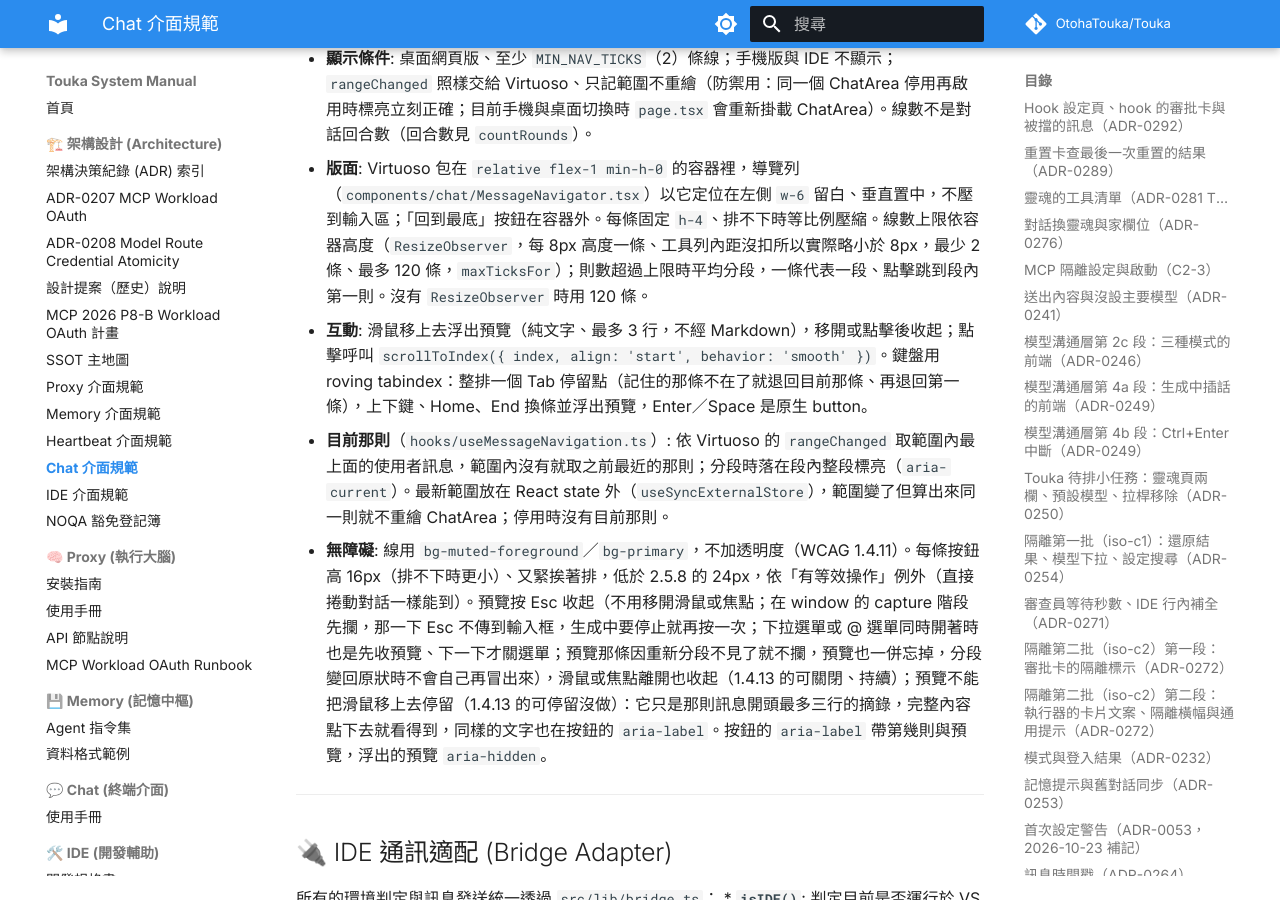
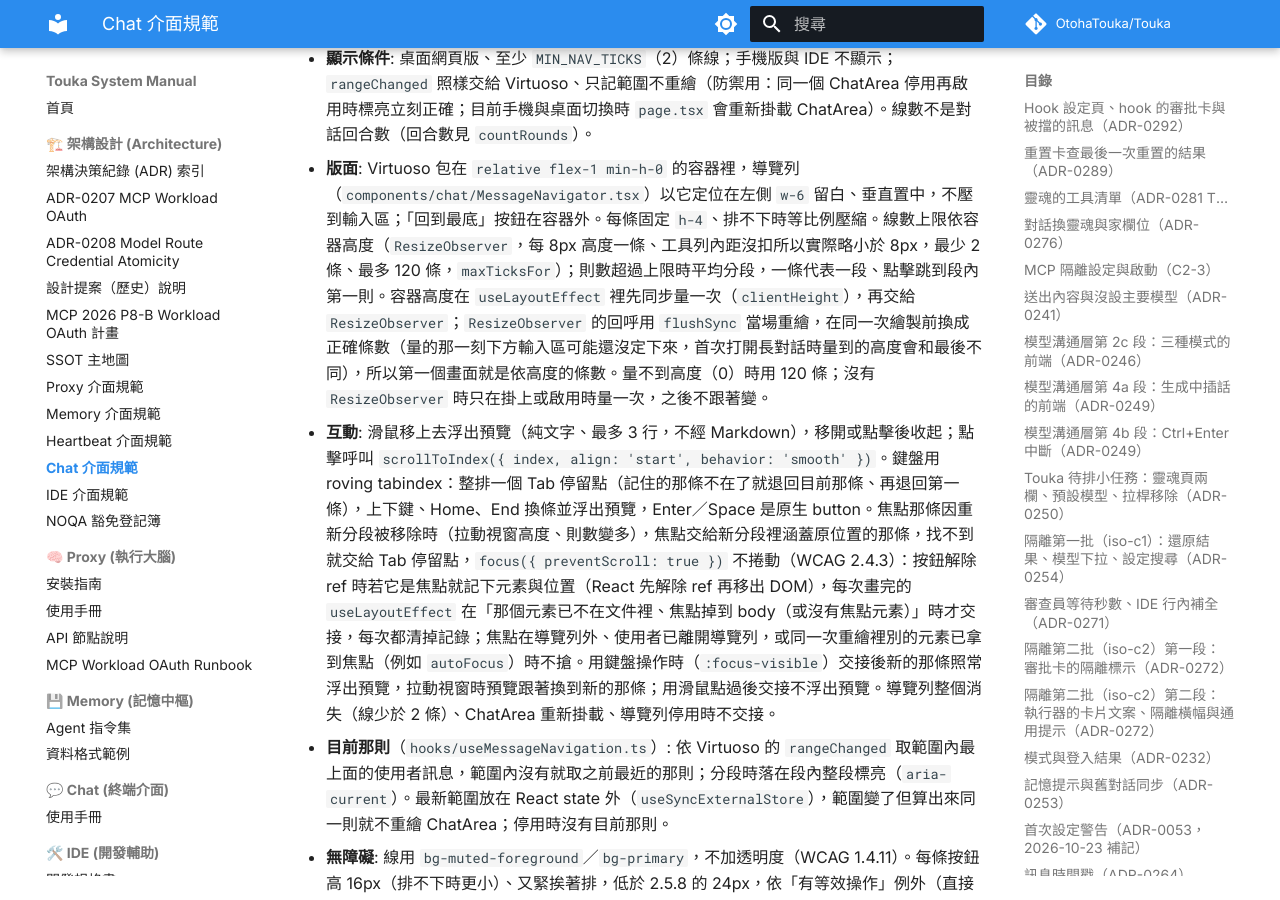
Before and after one commit to OtohaTouka/Touka, an MkDocs documentation site: the page built from docs/architecture/CHAT_INTERFACE.md, in a window 1280 px wide and 900 px high, scrolled down 18069 px. Built offline with MkDocs 1.6.1 and Material for MkDocs 9.7.7, drawn with Linux system fonts in a browser that asks for light colours; comment, search, counter and statistics services are not loaded.

Commit message:
docs: note the navigator focus handoff and first-frame fix
Update CHAT_INTERFACE (layout and interaction), the changelog and the
tests README rows for the two navigator test files.

Co-Authored-By: Claude Opus 5.5 <noreply@anthropic.com>

```diff
--- a/docs/architecture/CHAT_INTERFACE.md
+++ b/docs/architecture/CHAT_INTERFACE.md
@@ -303,8 +303,8 @@ SNS 設定由單一 `useSnsBotSettings` 實例管理純記憶體表單。只有
 ### 3. 對話左側的訊息導覽列（2026-10-29）
 *   **畫線規則**（`lib/chat/messageNavigation.ts`，純函式）：ChatArea 同一份 `linearMessages` 裡，`role === 'user'` 且 `name` 不是 `SYSTEM_SPEAKER` 的節點一則一條；index 就是 Virtuoso 的 data index。心跳補的「請繼續」以 `name=SYSTEM_SPEAKER` 寫入，不畫；心跳初始提示、SNS 外人訊息照畫。`SYSTEM_SPEAKER` 是雙端常數（後端 `utils/user_intent.py`，`test_system_speaker_contract.py` 核對）。
 *   **顯示條件**: 桌面網頁版、至少 `MIN_NAV_TICKS`（2）條線；手機版與 IDE 不顯示；`rangeChanged` 照樣交給 Virtuoso、只記範圍不重繪（防禦用：同一個 ChatArea 停用再啟用時標亮立刻正確；目前手機與桌面切換時 `page.tsx` 會重新掛載 ChatArea）。線數不是對話回合數（回合數見 `countRounds`）。
-*   **版面**: Virtuoso 包在 `relative flex-1 min-h-0` 的容器裡，導覽列（`components/chat/MessageNavigator.tsx`）以它定位在左側 `w-6` 留白、垂直置中，不壓到輸入區；「回到最底」按鈕在容器外。每條固定 `h-4`、排不下時等比例壓縮。線數上限依容器高度（`ResizeObserver`，每 8px 高度一條、工具列內距沒扣所以實際略小於 8px，最少 2 條、最多 120 條，`maxTicksFor`）；則數超過上限時平均分段，一條代表一段、點擊跳到段內第一則。沒有 `ResizeObserver` 時用 120 條。
-*   **互動**: 滑鼠移上去浮出預覽（純文字、最多 3 行，不經 Markdown），移開或點擊後收起；點擊呼叫 `scrollToIndex({ index, align: 'start', behavior: 'smooth' })`。鍵盤用 roving tabindex：整排一個 Tab 停留點（記住的那條不在了就退回目前那條、再退回第一條），上下鍵、Home、End 換條並浮出預覽，Enter／Space 是原生 button。
+*   **版面**: Virtuoso 包在 `relative flex-1 min-h-0` 的容器裡，導覽列（`components/chat/MessageNavigator.tsx`）以它定位在左側 `w-6` 留白、垂直置中，不壓到輸入區；「回到最底」按鈕在容器外。每條固定 `h-4`、排不下時等比例壓縮。線數上限依容器高度（`ResizeObserver`，每 8px 高度一條、工具列內距沒扣所以實際略小於 8px，最少 2 條、最多 120 條，`maxTicksFor`）；則數超過上限時平均分段，一條代表一段、點擊跳到段內第一則。容器高度在 `useLayoutEffect` 裡先同步量一次（`clientHeight`），再交給 `ResizeObserver`；`ResizeObserver` 的回呼用 `flushSync` 當場重繪，在同一次繪製前換成正確條數（量的那一刻下方輸入區可能還沒定下來，首次打開長對話時量到的高度會和最後不同），所以第一個畫面就是依高度的條數。量不到高度（0）時用 120 條；沒有 `ResizeObserver` 時只在掛上或啟用時量一次，之後不跟著變。
+*   **互動**: 滑鼠移上去浮出預覽（純文字、最多 3 行，不經 Markdown），移開或點擊後收起；點擊呼叫 `scrollToIndex({ index, align: 'start', behavior: 'smooth' })`。鍵盤用 roving tabindex：整排一個 Tab 停留點（記住的那條不在了就退回目前那條、再退回第一條），上下鍵、Home、End 換條並浮出預覽，Enter／Space 是原生 button。焦點那條因重新分段被移除時（拉動視窗高度、則數變多），焦點交給新分段裡涵蓋原位置的那條，找不到就交給 Tab 停留點，`focus({ preventScroll: true })` 不捲動（WCAG 2.4.3）：按鈕解除 ref 時若它是焦點就記下元素與位置（React 先解除 ref 再移出 DOM），每次畫完的 `useLayoutEffect` 在「那個元素已不在文件裡、焦點掉到 body（或沒有焦點元素）」時才交接，每次都清掉記錄；焦點在導覽列外、使用者已離開導覽列，或同一次重繪裡別的元素已拿到焦點（例如 `autoFocus`）時不搶。用鍵盤操作時（`:focus-visible`）交接後新的那條照常浮出預覽，拉動視窗時預覽跟著換到新的那條；用滑鼠點過後交接不浮出預覽。導覽列整個消失（線少於 2 條）、ChatArea 重新掛載、導覽列停用時不交接。
 *   **目前那則**（`hooks/useMessageNavigation.ts`）: 依 Virtuoso 的 `rangeChanged` 取範圍內最上面的使用者訊息，範圍內沒有就取之前最近的那則；分段時落在段內整段標亮（`aria-current`）。最新範圍放在 React state 外（`useSyncExternalStore`），範圍變了但算出來同一則就不重繪 ChatArea；停用時沒有目前那則。
 *   **無障礙**: 線用 `bg-muted-foreground`／`bg-primary`，不加透明度（WCAG 1.4.11）。每條按鈕高 16px（排不下時更小）、又緊挨著排，低於 2.5.8 的 24px，依「有等效操作」例外（直接捲動對話一樣能到）。預覽按 Esc 收起（不用移開滑鼠或焦點；在 window 的 capture 階段先攔，那一下 Esc 不傳到輸入框，生成中要停止就再按一次；下拉選單或 @ 選單同時開著時也是先收預覽、下一下才關選單；預覽那條因重新分段不見了就不攔，預覽也一併忘掉，分段變回原狀時不會自己再冒出來），滑鼠或焦點離開也收起（1.4.13 的可關閉、持續）；預覽不能把滑鼠移上去停留（1.4.13 的可停留沒做）：它只是那則訊息開頭最多三行的摘錄，完整內容點下去就看得到，同樣的文字也在按鈕的 `aria-label`。按鈕的 `aria-label` 帶第幾則與預覽，浮出的預覽 `aria-hidden`。
 
```
Also changed, not shown: docs/CHANGELOG.md (+1 -0 lines), 1 other file.
